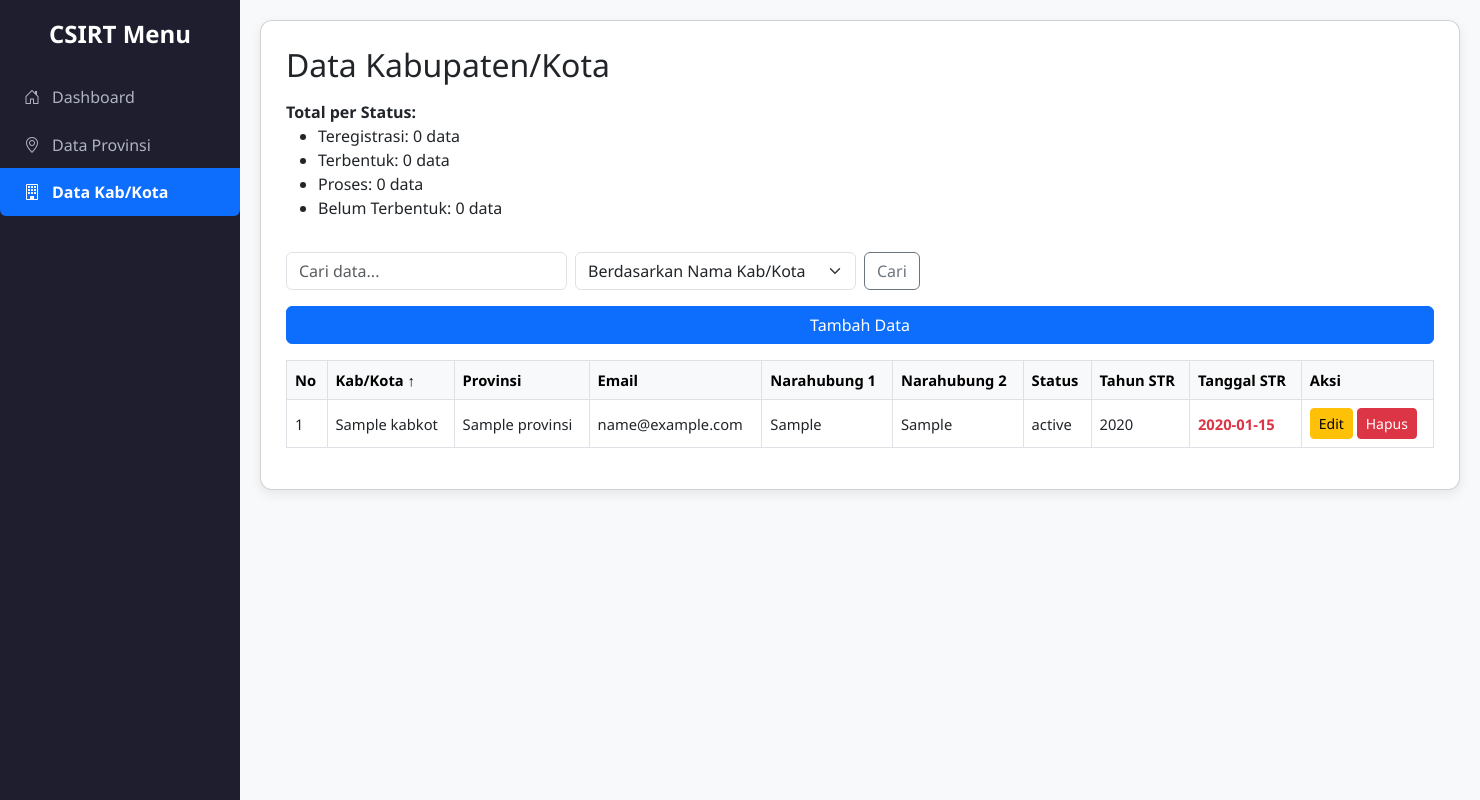
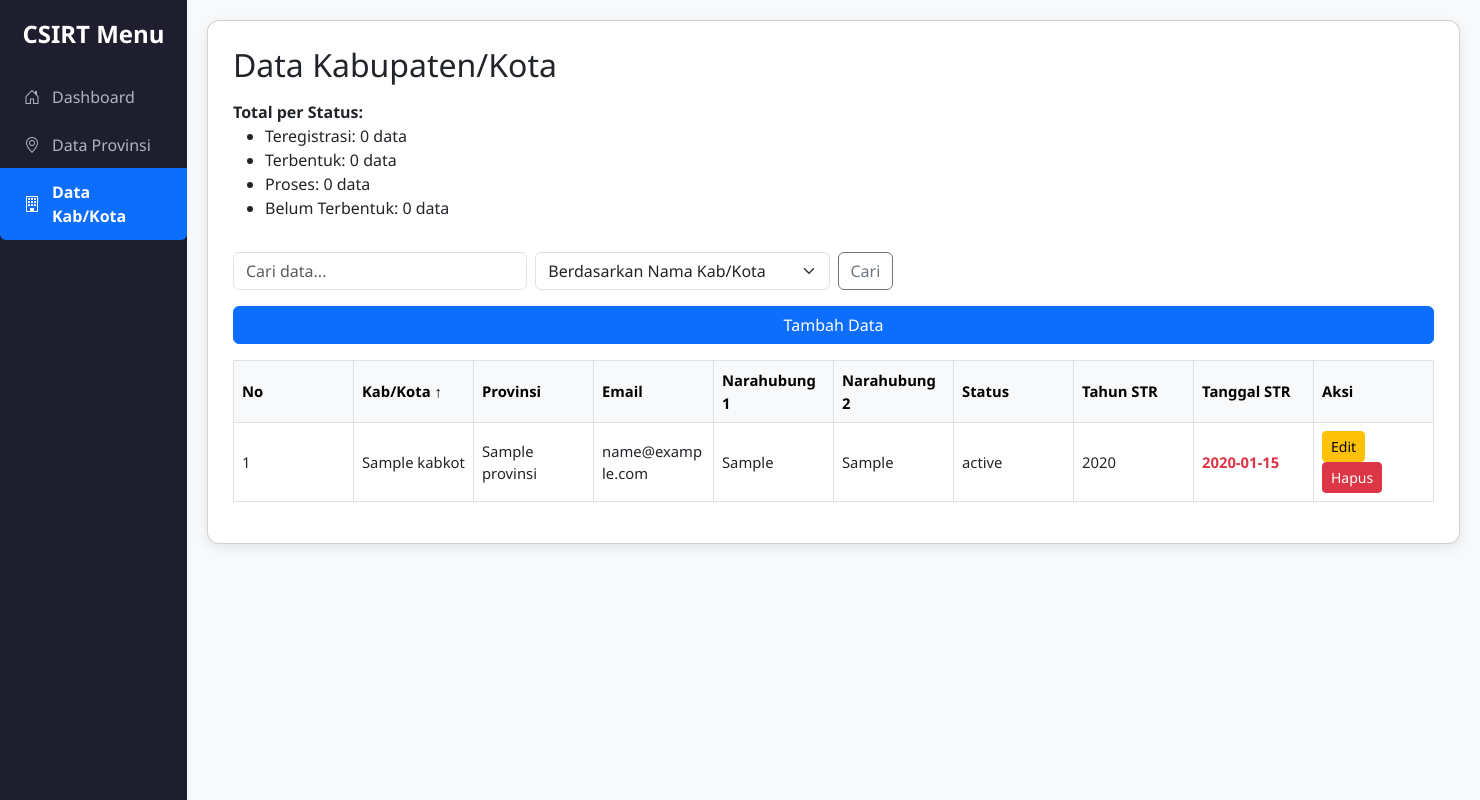
Before and after one commit to VascoZ/dashboard-csirt-pemda, a PHP site: page /kabkot.php in a window 1480 px wide. Run offline with PHP 8.4, Linux system fonts and the light colour scheme; tables that the repository leaves empty hold one stand-in row (values such as "Sample post").

Commit message:
Update kabkot.php

```diff
--- a/kabkot.php
+++ b/kabkot.php
@@ -69,14 +69,18 @@
         }
 
         /* Responsive table column control */
+
         .table td, .table th {
             max-width: 180px;
-            white-space: nowrap;
-            overflow: hidden;
-            text-overflow: ellipsis;
+            min-width: 120px;
+            overflow-wrap: break-word;
+            word-break: break-word;
+            white-space: normal;
             vertical-align: middle;
-            font-size: 0.92rem;
+            font-size: clamp(0.7rem, 1vw, 0.95rem); /* font menyesuaikan panjang teks dan layar */
         }
+
+
 
         @media (max-width: 992px) {
             .table td, .table th {
```
